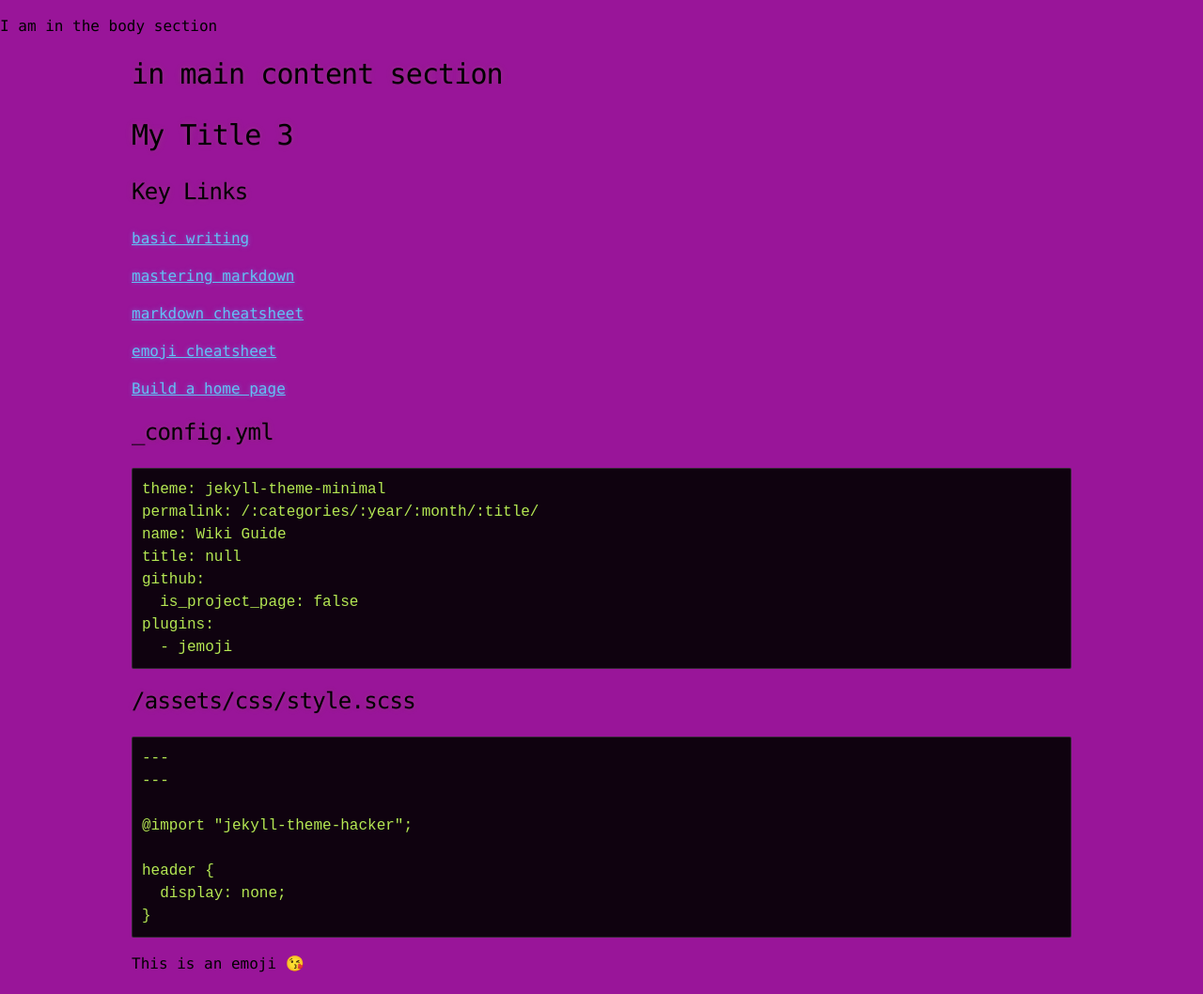
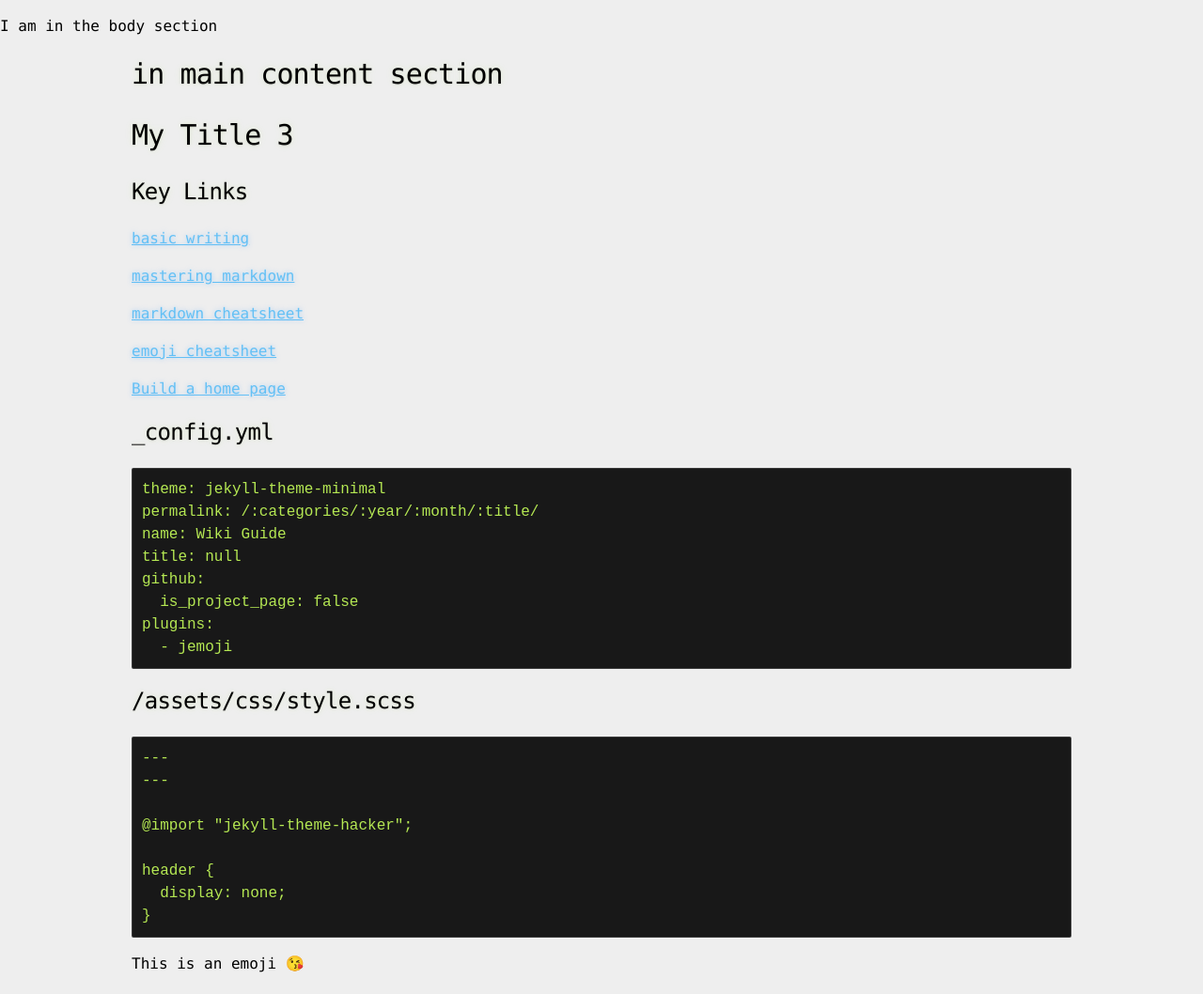
Before and after one commit to profphillips/wikibasics, a Jekyll site: the page built from index.md, in a window 1280 px wide. Shown: the whole page at 94% size. Built offline with Jekyll 4.4.1, drawn with Linux system fonts in a browser that asks for light colours; emoji names are drawn with the system emoji font; our own code applies the rules of GitHub Pages for plain Markdown files.

Commit message:
Update style.scss

```diff
--- a/assets/css/style.scss
+++ b/assets/css/style.scss
@@ -21,7 +21,7 @@ $container-max-width: 1000px;
 body {
   margin: 0;
   padding: 0;
-  background-color: #991599;
+  background-color: #eeeeee;
   //background: $body-background url("../images/bkg.png") 0 0;
   //color: $body-foreground;
   font-size: 16px;
```
